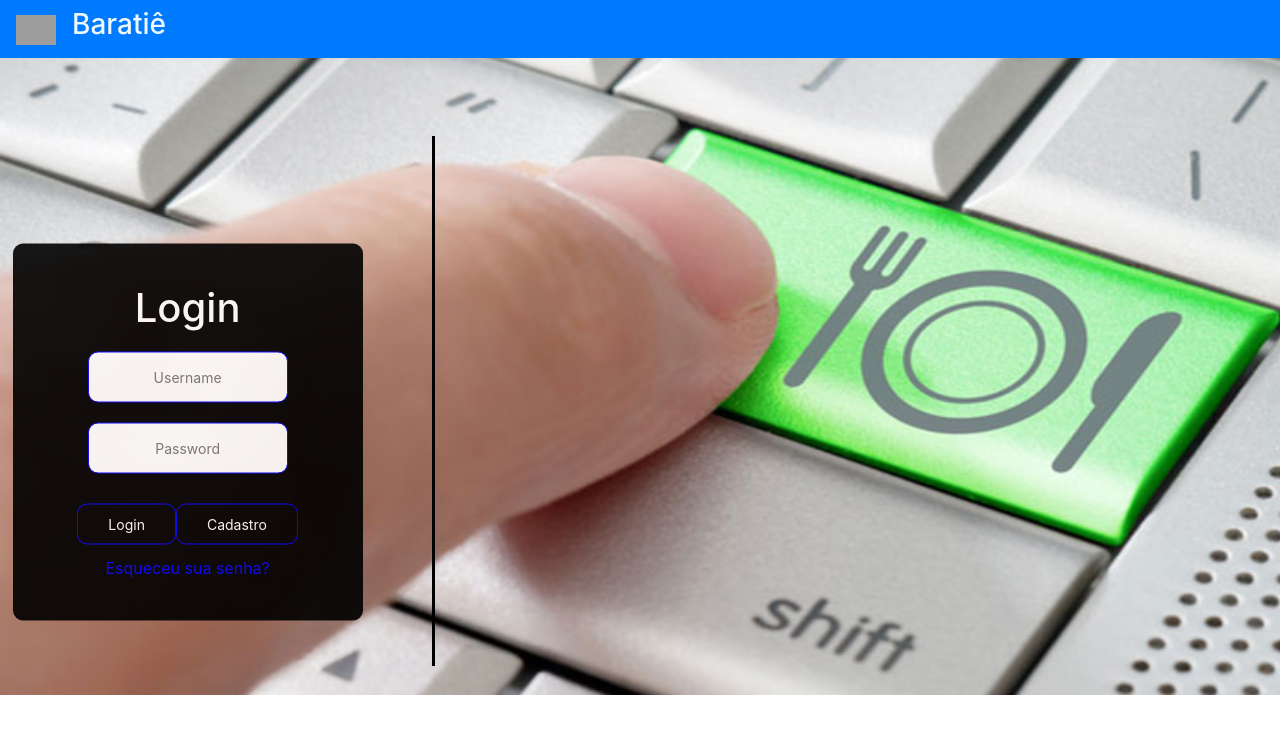
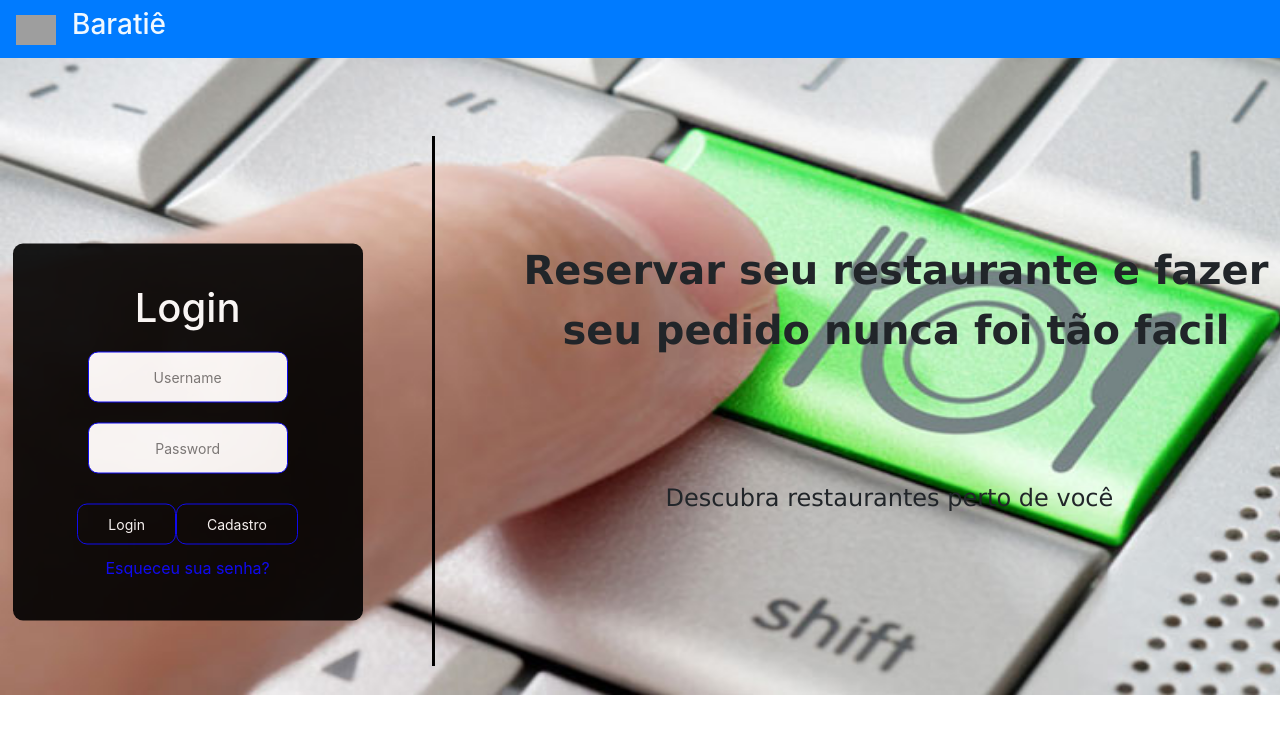
Before and after one commit to ifce0jeff/DevWeb, a Vue app: page / in a window 1280 px wide. Shown: the top 734 px of the page. Built offline with nearby package versions, Linux system fonts and the light colour scheme; grey boxes are pictures that could not be loaded.

Commit message:
Titulo no login

```diff
--- a/src/components/Login.vue
+++ b/src/components/Login.vue
@@ -16,6 +16,8 @@
   </ul>
 </nav>
 
+    <p class="titulo">Reservar seu restaurante e fazer seu pedido nunca foi tão facil</p>
+    <p>Descubra restaurantes perto de você</p>
     <form id="form">
         <h1>Login</h1>
         <input class="input" type="text" name="username" v-model="input.username" placeholder="Username" />
@@ -25,12 +27,7 @@
         </router-link>
         <button class="button" type="button" v-b-modal.usuario>Cadastro</button><br>
         <button class="a" type="button" v-b-modal.esqueceu>Esqueceu sua senha?</button>
-        <!-- <router-link to="RecuperarSenha">
-        <a>Esqueceu sua senha?</a>
-
-        </router-link> -->
     </form>
-
 </div>
 <div>
   <b-modal id="esqueceu" centered title="Esqueci Minha Senha" button-size="sm">
@@ -100,6 +97,23 @@
     background-color: black;
     color: blue;
     border-width: 0;
+}
+p {
+  position: absolute;
+  top: 60%;
+  left: 52%;
+  font-size: 150%;
+  text-align: center;
+  font-family: Verdana, Geneva, Tahoma, sans-serif;
+}
+.titulo {
+  position: absolute;
+  top: 30%;
+  left: 40%;
+  font-size: 250%;
+  font-weight: bold;
+  text-align: center;
+  font-family: Verdana, Geneva, Tahoma, sans-serif;
 }
 
 #form {
```
